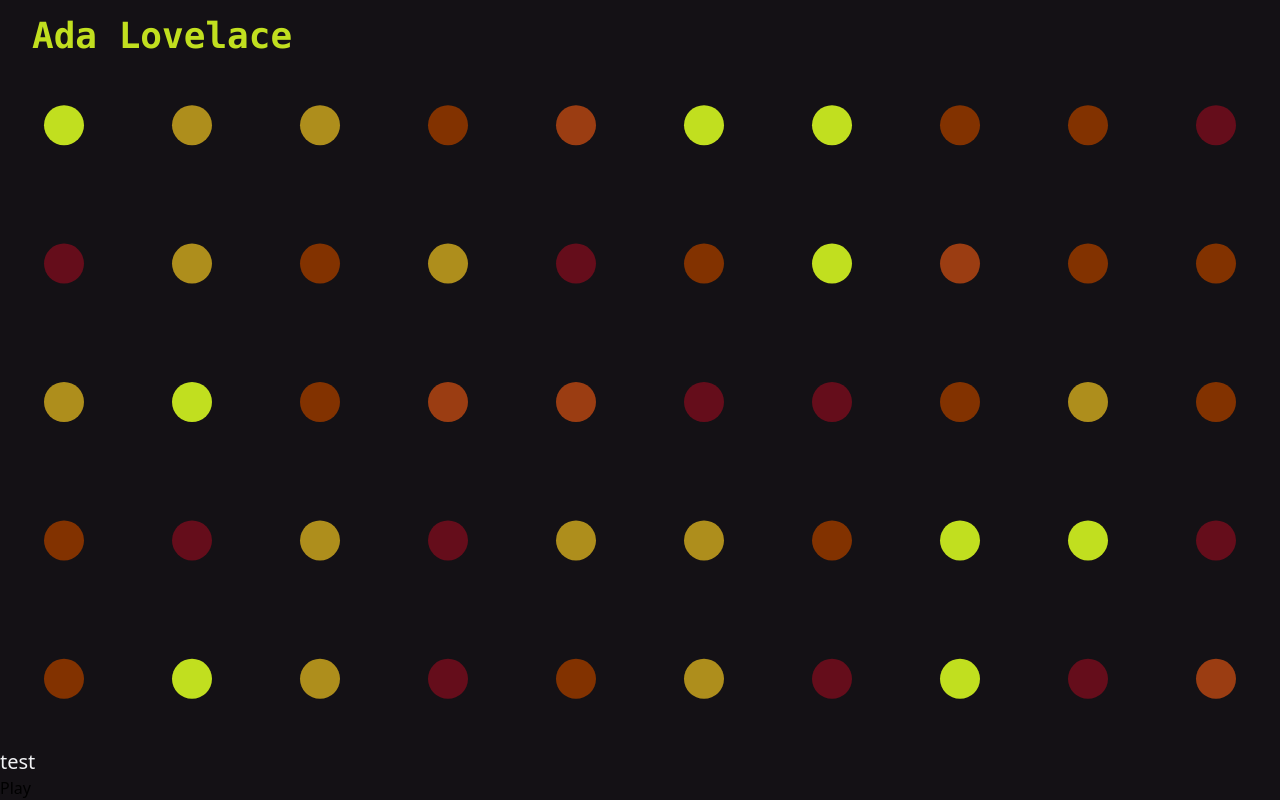
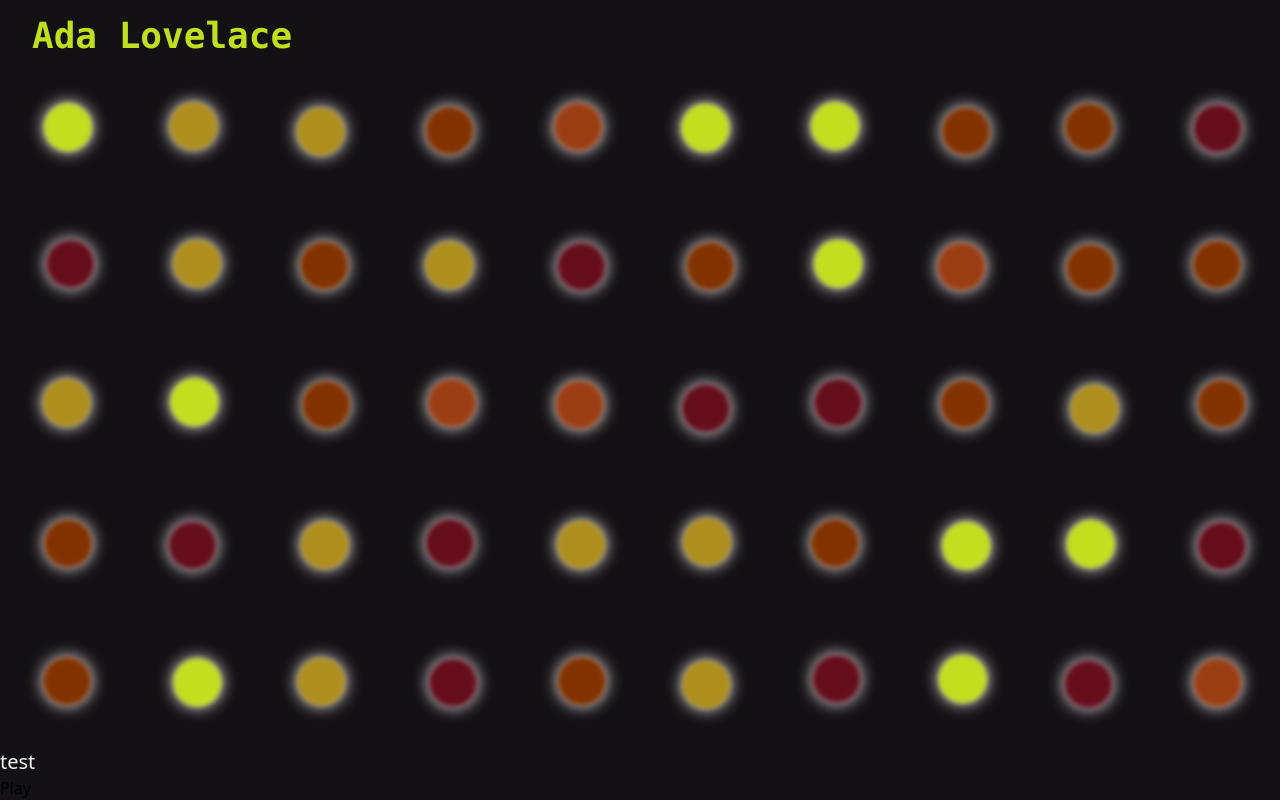
Before and after one commit to ColeDixon78/adalovelace-website, a SvelteKit app: page / in a window 1280 px wide. Built offline with nearby package versions, Linux system fonts and the light colour scheme.

Commit message:
add some randomness

```diff
--- a/src/routes/+page.svelte
+++ b/src/routes/+page.svelte
@@ -8,8 +8,8 @@
 	const columns = 10;
 	const xBandwidth = $derived(width / columns);
 	const yBandwidth = $derived(height / rows);
+	const radius = $derived(Math.min(Math.min(xBandwidth / 3, yBandwidth / 3), 24));
 	// const colorPalette = ['9e0031', '8e0045', '770058', '600047', '44001a'];
-
 	const colorPalette = ['650d1b', '823200', '9b3d12', 'ae8e1c', 'c1df1f'];
 	// const colorPalette = ['e3b505', '95190c', '610345', '107e7d', '044b7f'];
 	const colorArray: string[][] = $state(Array(rows).fill(Array(columns).fill('white')));
@@ -35,8 +35,16 @@
 	<svg class="flex-auto" bind:clientHeight={height} bind:clientWidth={width}>
 		{#each { length: rows }, row}
 			{#each { length: columns }, col}
-				<svg x={xBandwidth * col} y={yBandwidth * row} width={xBandwidth} height={yBandwidth}>
-					<circle cx={xBandwidth / 2} cy={yBandwidth / 2} r="20" fill={colorArray[row][col]} />
+				{@const color = colorArray[row][col]}
+				{@const staggerX = (Math.random() * xBandwidth) / 20}
+				{@const staggerY = (Math.random() * yBandwidth) / 20}
+				<svg
+					x={xBandwidth * col + staggerX}
+					y={yBandwidth * row + staggerY}
+					width={xBandwidth}
+					height={yBandwidth}
+				>
+					<circle class="light" cx={xBandwidth / 2} cy={yBandwidth / 2} r={radius} fill={color} />
 				</svg>
 			{/each}
 		{/each}
@@ -44,3 +52,9 @@
 
 	<AudioPlayer title="test" src={sample} />
 </main>
+
+<style>
+	.light {
+		filter: blur(0.18em) drop-shadow(0px 0px 8px white);
+	}
+</style>
```
Also changed, not shown: 1 other file (tests, documents, lock files or other folders).
